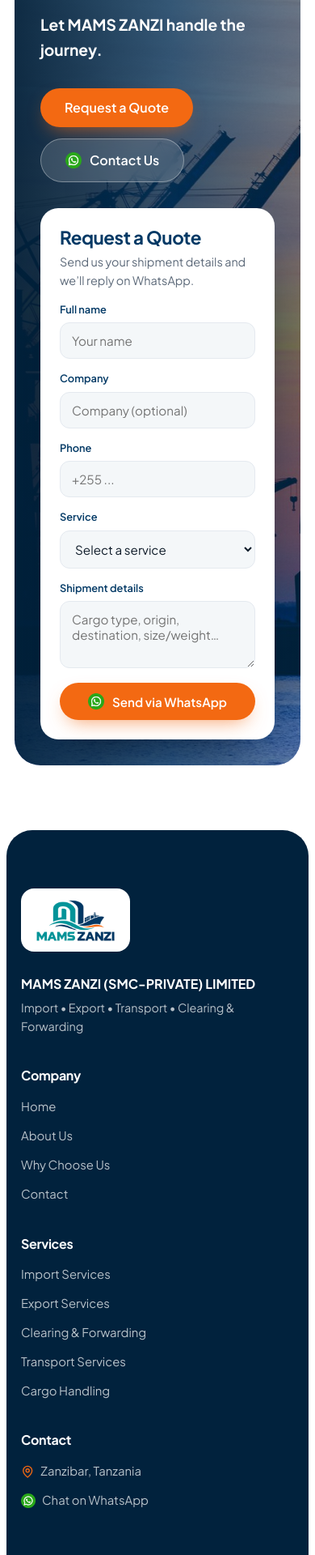
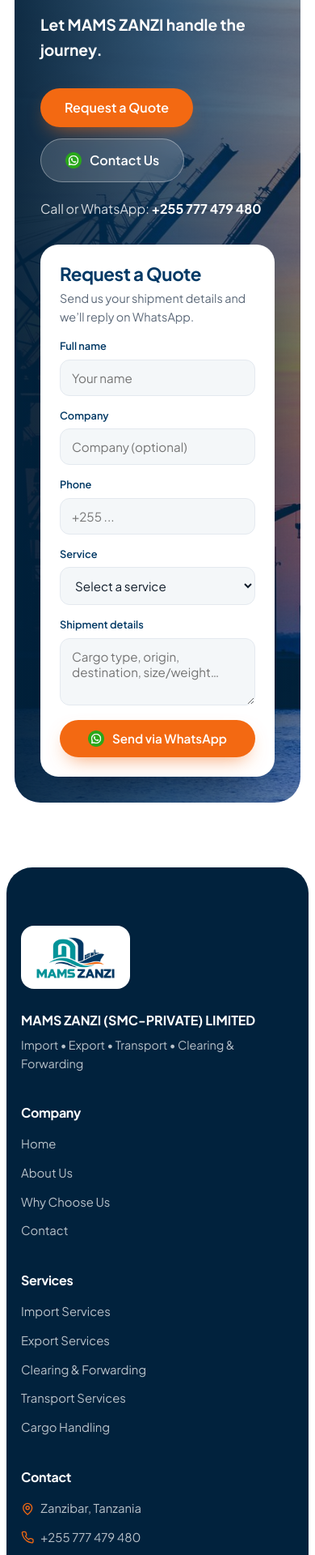
Before and after one commit to africanuspanga/mams-zanzi, a plain HTML site: page index.html in a window 390 px wide. Shown: the part 7906-9826 px from the top of the page at 81% size. Drawn offline with Linux system fonts and the light colour scheme.

Commit message:
Add phone and WhatsApp number +255 777 479 480

```diff
--- a/index.html
+++ b/index.html
@@ -588,6 +588,9 @@
                 <img src="assets/img/whatsapp.png" alt="" width="20" height="20" /> Contact Us
               </a>
             </div>
+            <p class="cta__phone reveal">
+              Call or WhatsApp: <a href="tel:+255777479480">+255 777 479 480</a>
+            </p>
           </div>
 
           <form class="quote reveal" id="quote-form" novalidate>
@@ -663,6 +666,10 @@
             <svg viewBox="0 0 24 24"><path d="M20 10c0 6-8 12-8 12s-8-6-8-12a8 8 0 0 1 16 0z"/><circle cx="12" cy="10" r="3"/></svg>
             Zanzibar, Tanzania
           </p>
+          <a href="tel:+255777479480" class="footer__loc">
+            <svg viewBox="0 0 24 24"><path d="M22 16.92v3a2 2 0 0 1-2.18 2 19.79 19.79 0 0 1-8.63-3.07 19.5 19.5 0 0 1-6-6 19.79 19.79 0 0 1-3.07-8.67A2 2 0 0 1 4.11 2h3a2 2 0 0 1 2 1.72c.13.96.36 1.9.7 2.81a2 2 0 0 1-.45 2.11L8.09 9.91a16 16 0 0 0 6 6l1.27-1.27a2 2 0 0 1 2.11-.45c.91.34 1.85.57 2.81.7A2 2 0 0 1 22 16.92z"/></svg>
+            +255 777 479 480
+          </a>
           <a href="#" class="footer__wa js-wa"><img src="assets/img/whatsapp.png" alt="" width="18" height="18" /> Chat on WhatsApp</a>
         </div>
       </div>
--- a/script.js
+++ b/script.js
@@ -3,7 +3,7 @@
    ========================================================= */
 
 // 👉 Set the company WhatsApp number here (country code, digits only — no +, spaces or leading 0)
-const WHATSAPP_NUMBER = "255000000000";
+const WHATSAPP_NUMBER = "255777479480";
 const WHATSAPP_GREETING = "Hello MAMS ZANZI, I would like to enquire about your logistics services.";
 
 const waLink = (text) => `https://wa.me/${WHATSAPP_NUMBER}?text=${encodeURIComponent(text)}`;
--- a/styles.css
+++ b/styles.css
@@ -400,6 +400,9 @@ svg { width: 1.1em; height: 1.1em; fill: none; stroke: currentColor; stroke-widt
 .cta__copy p { margin-top: 18px; color: rgba(255, 255, 255, .82); font-size: 1.05rem; max-width: 480px; }
 .cta__copy .cta__strong { color: #fff; font-weight: 700; font-size: 1.2rem; }
 .cta__actions { margin-top: 32px; display: flex; flex-wrap: wrap; gap: 14px; }
+.cta__copy .cta__phone { margin-top: 20px; font-size: 1rem; }
+.cta__phone a { color: #fff; font-weight: 700; white-space: nowrap; }
+.cta__phone a:hover { color: #7fe3e6; }
 
 .quote {
   background: #fff; border-radius: var(--radius-lg); padding: clamp(24px, 3vw, 34px);
```
